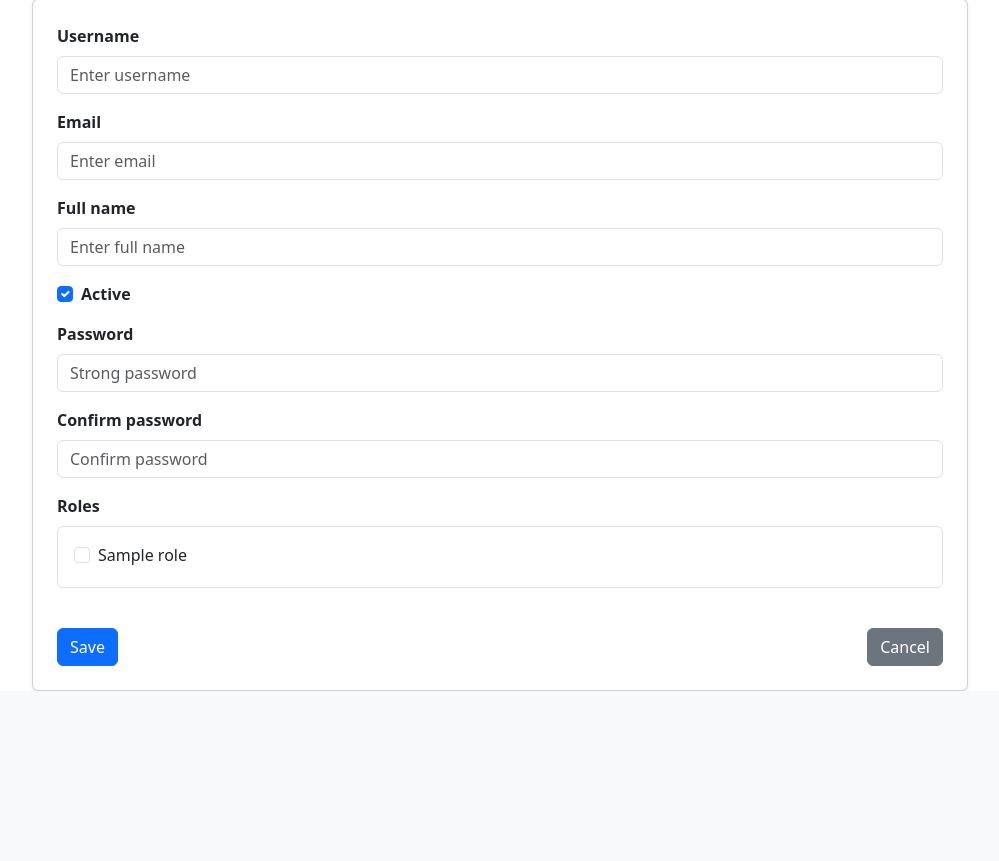
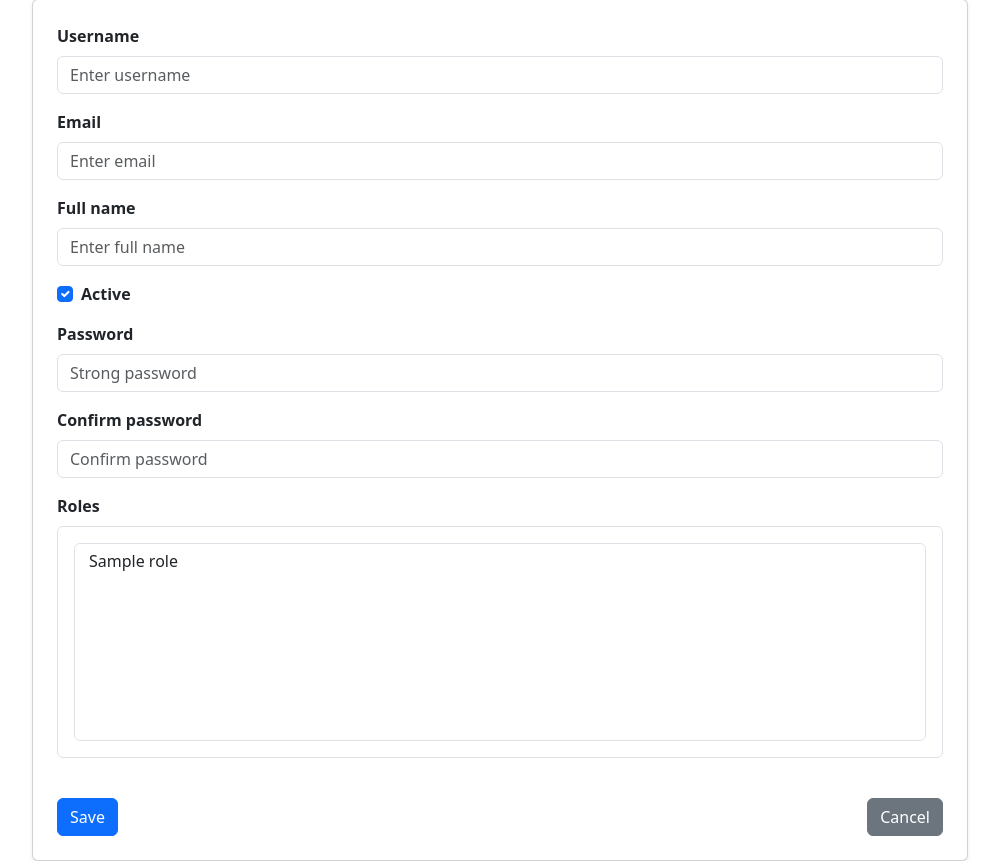
Before and after one commit to meachsenbroseth/flask_app3, a Flask app: page /users/create in a window 1280 px wide. Shown: the part 137-998 px from the top of the page, without its empty margins (140-1139 px from the left). Before the commit the page ends 828 px from the top, so only its background shows below. Run offline with Flask 3, Linux system fonts and the light colour scheme; tables that the repository leaves empty hold one stand-in row (values such as "Sample post").

Commit message:
Update _form.html

```diff
--- a/app/templates/users/_form.html
+++ b/app/templates/users/_form.html
@@ -67,30 +67,31 @@
     <label class="form-label fw-bold">Roles</label>
 
     <div class="border rounded p-3" style="max-height: 250px; overflow-y: auto;">
-
+        <select
+            name="roles"
+            class="form-select"
+            multiple
+            size="8"
+            style="height: auto;"
+        >
             {% for value, label in form.roles.choices %}
-            <div class="form-check mb-1">
-                <input
-                    class="form-check-input"
-                    type="checkbox"
-                    name="roles"
-                    value="{{ value }}"
-                    id="role_{{ value }}"
-                    {% if value in form.roles.data %}checked{% endif %}>
-                <label class="form-check-label" for="role_{{ value }}">
+                <option value="{{ value }}"
+                    {% if value in form.roles.data %}selected{% endif %}
+                >
                     {{ label }}
-                </label>
-            </div>
+                </option>
             {% endfor %}
+        </select>
     </div>
 
     {% if form.roles.errors %}
     <div class="text-danger small">
-            {% for err in form.roles.errors %}<div>{{ err }}</div>{% endfor %}
+        {% for err in form.roles.errors %}
+            <div>{{ err }}</div>
+        {% endfor %}
     </div>
     {% endif %}
 </div>
-
     <!-- BUTTONS -->
     <div class="d-flex justify-content-between mt-4">
         <button class="btn btn-primary">{{ form.submit.label.text or "Save" }}</button>
```
Lines whose indentation alone changed are shown as unchanged.
